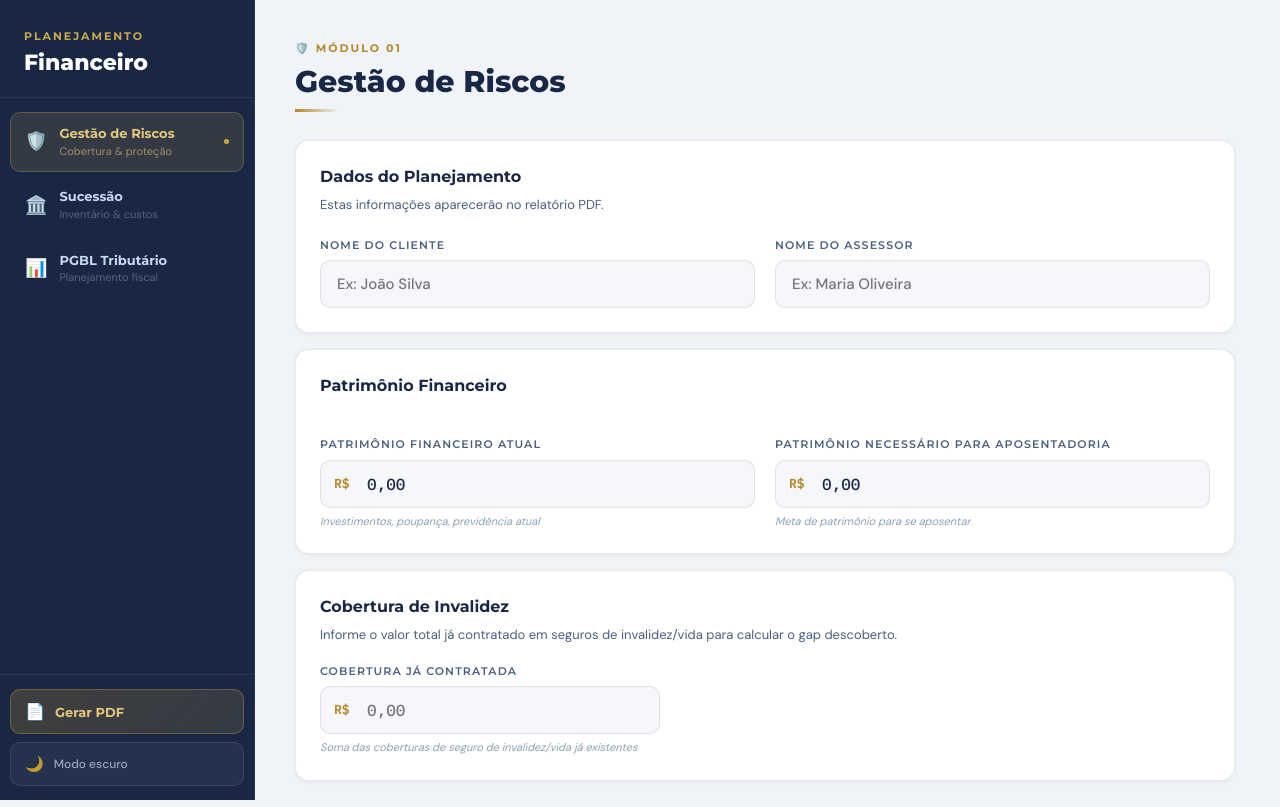
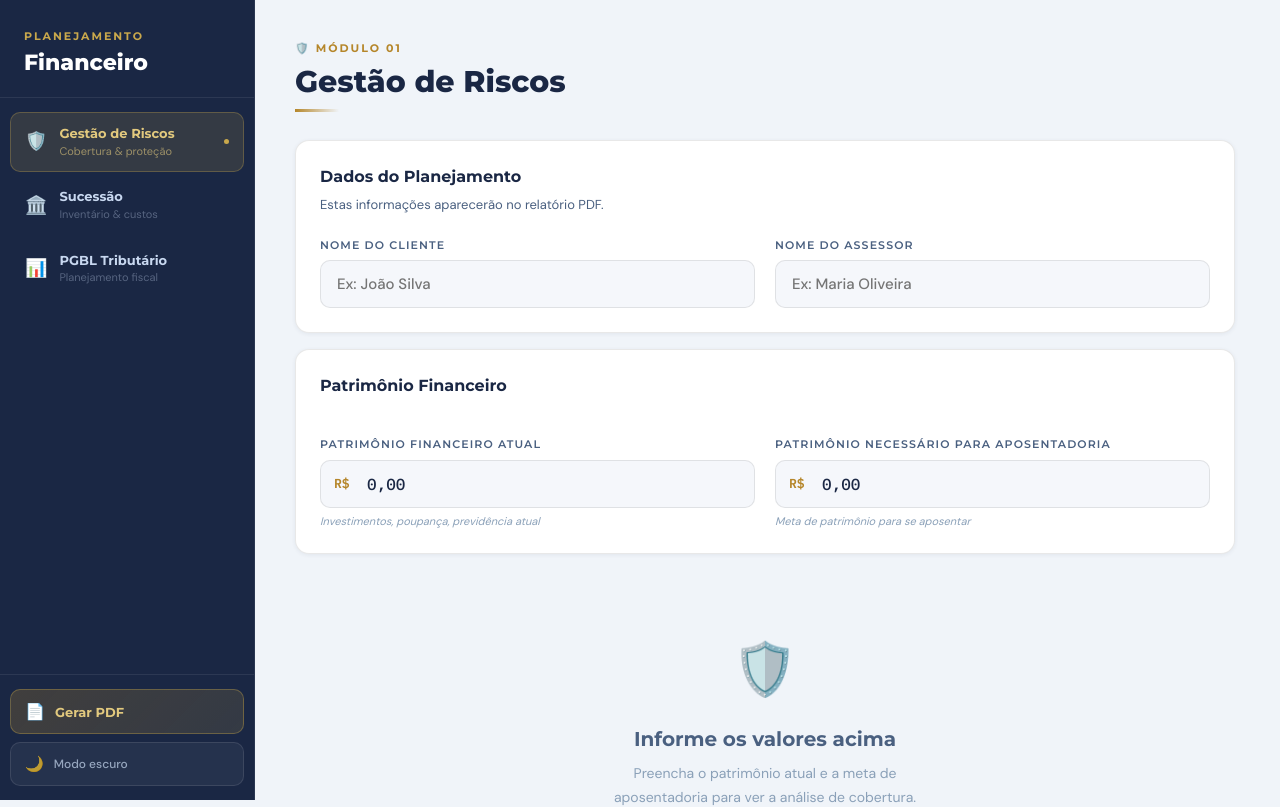
Before and after one commit to theolimaa/patrimonio, a React (Vite) app: page /riscos in a window 1280 px wide. Shown: the top 807 px of the page. Built offline with nearby package versions, Linux system fonts and the light colour scheme.

Commit message:
Update Riscos.jsx

```diff
--- a/src/pages/Riscos.jsx
+++ b/src/pages/Riscos.jsx
@@ -65,17 +65,17 @@ function MoneyField({ label, value, onChange, hint }) {
   )
 }
 
-function MetricBox({ label, value, accent, green, sub }) {
+function MetricBox({ label, value, accent, sub }) {
   return (
     <div style={{
-      background: accent ? 'var(--gold-dim)' : green ? 'rgba(26,153,85,0.07)' : 'var(--bg-input)',
-      border: accent ? '1.5px solid var(--gold)' : green ? '1.5px solid rgba(26,153,85,0.35)' : '1px solid var(--border)',
+      background: accent ? 'var(--gold-dim)' : 'var(--bg-input)',
+      border: accent ? '1.5px solid var(--gold)' : '1px solid var(--border)',
       borderRadius: '12px', padding: '18px 20px',
     }}>
-      <div style={{ fontSize: '10px', textTransform: 'uppercase', letterSpacing: '0.12em', color: accent ? 'var(--gold)' : green ? 'var(--green)' : 'var(--text-muted)', marginBottom: '8px', fontWeight: 600, fontFamily: 'var(--font-display)' }}>
+      <div style={{ fontSize: '10px', textTransform: 'uppercase', letterSpacing: '0.12em', color: accent ? 'var(--gold)' : 'var(--text-muted)', marginBottom: '8px', fontWeight: 600, fontFamily: 'var(--font-display)' }}>
         {label}
       </div>
-      <div style={{ fontFamily: 'var(--font-mono)', fontSize: '20px', fontWeight: 600, color: accent ? 'var(--gold-light)' : green ? 'var(--green)' : 'var(--text)', lineHeight: 1 }}>
+      <div style={{ fontFamily: 'var(--font-mono)', fontSize: '20px', fontWeight: 600, color: accent ? 'var(--gold-light)' : 'var(--text)', lineHeight: 1 }}>
         {value}
       </div>
       {sub && <div style={{ fontSize: '11px', color: 'var(--text-dim)', marginTop: '6px' }}>{sub}</div>}
@@ -86,37 +86,24 @@ function MetricBox({ label, value, accent, green, sub }) {
 export default function Riscos({ shared, setShared, clientInfo, onClientInfoChange, onDataChange }) {
   const [patrimonioAtual, setPatrimonioAtual] = useState(numToCents(shared.patrimonioFinanceiro) || '')
   const [patrimonioAposentadoria, setPatrimonioAposentadoria] = useState(numToCents(shared.patrimonioAposentadoria) || '')
-  const [coberturaContratada, setCoberturaContratada] = useState('')
 
   const atual = centsToNum(patrimonioAtual)
   const aposentadoria = centsToNum(patrimonioAposentadoria)
-  const coberturaContratadaNum = centsToNum(coberturaContratada)
-
-  // Cobertura bruta necessária = gap para aposentadoria
-  const coberturaNecessaria = Math.max(0, aposentadoria - atual)
-  // Gap descoberto = necessária menos o que já está contratado
-  const gapDescoberto = Math.max(0, coberturaNecessaria - coberturaContratadaNum)
+  const cobertura = Math.max(0, aposentadoria - atual)
   const pctCoberto = aposentadoria > 0 ? Math.min(100, (atual / aposentadoria) * 100) : 0
 
   useEffect(function() {
     setShared(function(prev) { return { ...prev, patrimonioFinanceiro: atual, patrimonioAposentadoria: aposentadoria } })
     if (atual > 0 || aposentadoria > 0) {
-      onDataChange({
-        patrimonioAtual: atual,
-        patrimonioAposentadoria: aposentadoria,
-        coberturaNecessaria: coberturaNecessaria,
-        coberturaContratada: coberturaContratadaNum,
-        gapDescoberto: gapDescoberto,
-      })
+      onDataChange({ patrimonioAtual: atual, patrimonioAposentadoria: aposentadoria, cobertura: cobertura })
     }
-  }, [atual, aposentadoria, coberturaContratadaNum])
+  }, [atual, aposentadoria])
 
   return (
     <div>
       <SectionTitle />
 
-      {/* Dados do planejamento */}
-      {onClientInfoChange && (
+      {/* ── Dados do cliente ── */}
       <Card>
         <div style={{ fontFamily: 'var(--font-display)', fontSize: '16px', color: 'var(--text)', marginBottom: '6px', fontWeight: 700 }}>
           Dados do Planejamento
@@ -127,21 +114,20 @@ export default function Riscos({ shared, setShared, clientInfo, onClientInfoChan
         <div style={{ display: 'grid', gridTemplateColumns: '1fr 1fr', gap: '20px' }}>
           <TextField
             label="Nome do cliente"
-              value={clientInfo ? clientInfo.clientName : ''}
+            value={clientInfo.clientName}
             onChange={function(v) { onClientInfoChange(function(prev) { return { ...prev, clientName: v } }) }}
             placeholder="Ex: João Silva"
           />
           <TextField
             label="Nome do assessor"
-              value={clientInfo ? clientInfo.advisorName : ''}
+            value={clientInfo.advisorName}
             onChange={function(v) { onClientInfoChange(function(prev) { return { ...prev, advisorName: v } }) }}
             placeholder="Ex: Maria Oliveira"
           />
         </div>
       </Card>
-      )}
 
-      {/* Patrimônio */}
+      {/* ── Patrimônio ── */}
       <Card>
         <div style={{ fontFamily: 'var(--font-display)', fontSize: '16px', color: 'var(--text)', marginBottom: '20px', fontWeight: 700 }}>
           Patrimônio Financeiro
@@ -162,62 +148,22 @@ export default function Riscos({ shared, setShared, clientInfo, onClientInfoChan
         </div>
       </Card>
 
-      {/* Cobertura já contratada */}
-      <Card>
-        <div style={{ fontFamily: 'var(--font-display)', fontSize: '16px', color: 'var(--text)', marginBottom: '6px', fontWeight: 700 }}>
-          Cobertura de Invalidez
-        </div>
-        <div style={{ fontSize: '13px', color: 'var(--text-muted)', marginBottom: '4px' }}>
-          Informe o valor total já contratado em seguros de invalidez/vida para calcular o gap descoberto.
-        </div>
-        <div style={{ maxWidth: '340px' }}>
-          <MoneyField
-            label="Cobertura já contratada"
-            value={coberturaContratada}
-            onChange={setCoberturaContratada}
-            hint="Soma das coberturas de seguro de invalidez/vida já existentes"
-          />
-        </div>
-      </Card>
-
       {(atual > 0 || aposentadoria > 0) && (
         <div className="animate-in">
           <Card>
             <div style={{ fontFamily: 'var(--font-display)', fontSize: '16px', color: 'var(--text)', marginBottom: '20px', fontWeight: 700 }}>
               Análise de Cobertura
             </div>
-
-            <div style={{ display: 'grid', gridTemplateColumns: 'repeat(2,1fr)', gap: '12px', marginBottom: '16px' }}>
+            <div style={{ display: 'grid', gridTemplateColumns: 'repeat(3,1fr)', gap: '12px', marginBottom: '24px' }}>
               <MetricBox label="Patrimônio atual" value={fmtBRLShort(atual)} />
               <MetricBox label="Meta para aposentadoria" value={fmtBRLShort(aposentadoria)} />
+              <MetricBox
+                label="Cobertura necessária de invalidez"
+                value={fmtBRLShort(cobertura)}
+                accent={cobertura > 0}
+                sub={cobertura > 0 ? 'Gap a ser coberto por seguro' : 'Meta já atingida ✓'}
+              />
             </div>
-
-            {/* Coverage waterfall */}
-            <div style={{ background: 'var(--bg-input)', border: '1px solid var(--border)', borderRadius: '12px', padding: '18px 20px', marginBottom: '16px' }}>
-              <div style={{ fontSize: '11px', textTransform: 'uppercase', letterSpacing: '0.1em', color: 'var(--text-muted)', fontWeight: 700, fontFamily: 'var(--font-display)', marginBottom: '14px' }}>
-                Composição da Cobertura Necessária
-              </div>
-              <div style={{ display: 'flex', flexDirection: 'column', gap: '8px' }}>
-                <div style={{ display: 'flex', justifyContent: 'space-between', alignItems: 'center', padding: '10px 14px', background: 'var(--bg-card)', borderRadius: '8px', border: '1px solid var(--border)' }}>
-                  <span style={{ fontSize: '13px', color: 'var(--text)', fontWeight: 500 }}>Cobertura necessária (gap patrimonial)</span>
-                  <span style={{ fontFamily: 'var(--font-mono)', fontSize: '14px', color: 'var(--text)', fontWeight: 700 }}>{fmtBRL(coberturaNecessaria)}</span>
-                </div>
-                {coberturaContratadaNum > 0 && (
-                  <div style={{ display: 'flex', justifyContent: 'space-between', alignItems: 'center', padding: '10px 14px', background: 'rgba(26,153,85,0.06)', borderRadius: '8px', border: '1px solid rgba(26,153,85,0.2)' }}>
-                    <span style={{ fontSize: '13px', color: 'var(--green)', fontWeight: 500 }}>(-) Cobertura já contratada</span>
-                    <span style={{ fontFamily: 'var(--font-mono)', fontSize: '14px', color: 'var(--green)', fontWeight: 700 }}>- {fmtBRL(coberturaContratadaNum)}</span>
-                  </div>
-                )}
-                <div style={{ height: '1px', background: 'var(--border)', margin: '4px 0' }} />
-                <div style={{ display: 'flex', justifyContent: 'space-between', alignItems: 'center', padding: '12px 14px', background: gapDescoberto > 0 ? 'var(--gold-dim)' : 'rgba(26,153,85,0.07)', borderRadius: '8px', border: gapDescoberto > 0 ? '1.5px solid var(--gold)' : '1.5px solid rgba(26,153,85,0.35)' }}>
-                  <span style={{ fontSize: '13px', color: gapDescoberto > 0 ? 'var(--gold-light)' : 'var(--green)', fontWeight: 700, fontFamily: 'var(--font-display)' }}>
-                    {gapDescoberto > 0 ? 'Gap descoberto' : '✓ Cobertura suficiente'}
-                  </span>
-                  <span style={{ fontFamily: 'var(--font-mono)', fontSize: '16px', color: gapDescoberto > 0 ? 'var(--gold-light)' : 'var(--green)', fontWeight: 800 }}>{fmtBRL(gapDescoberto)}</span>
-                </div>
-              </div>
-            </div>
-
             {aposentadoria > 0 && (
               <div>
                 <div style={{ display: 'flex', justifyContent: 'space-between', alignItems: 'center', marginBottom: '8px' }}>
@@ -235,18 +181,18 @@ export default function Riscos({ shared, setShared, clientInfo, onClientInfoChan
             )}
           </Card>
 
-          {gapDescoberto > 0 && (
+          {cobertura > 0 && (
             <Card style={{ borderColor: 'var(--gold)', background: 'var(--gold-dim)' }}>
               <div style={{ display: 'flex', gap: '16px', alignItems: 'flex-start' }}>
                 <div style={{ fontSize: '28px', flexShrink: 0 }}>💡</div>
                 <div>
                   <div style={{ fontFamily: 'var(--font-display)', fontSize: '16px', color: 'var(--gold-light)', marginBottom: '8px', fontWeight: 700 }}>
-                    Recomendação de Cobertura Adicional
+                    Recomendação de Cobertura
                   </div>
                   <p style={{ fontSize: '14px', color: 'var(--text-muted)', lineHeight: 1.7 }}>
-                    Considerando a cobertura já contratada de <strong style={{ color: 'var(--text)', fontFamily: 'var(--font-mono)' }}>{fmtBRL(coberturaContratadaNum)}</strong>,
-                    ainda há um gap descoberto de <strong style={{ color: 'var(--text)', fontFamily: 'var(--font-mono)' }}>{fmtBRL(gapDescoberto)}</strong> que
-                    precisa ser coberto com seguro adicional de invalidez ou vida para garantir a meta patrimonial.
+                    Para garantir que sua família mantenha o padrão de vida em caso de invalidez ou falecimento antes de atingir sua meta patrimonial,
+                    recomenda-se uma cobertura de seguro de <strong style={{ color: 'var(--text)', fontFamily: 'var(--font-mono)' }}>{fmtBRL(cobertura)}</strong>.
+                    Esse valor corresponde ao gap entre seu patrimônio atual e a meta de aposentadoria.
                   </p>
                 </div>
               </div>
```
Lines whose indentation alone changed are shown as unchanged.
